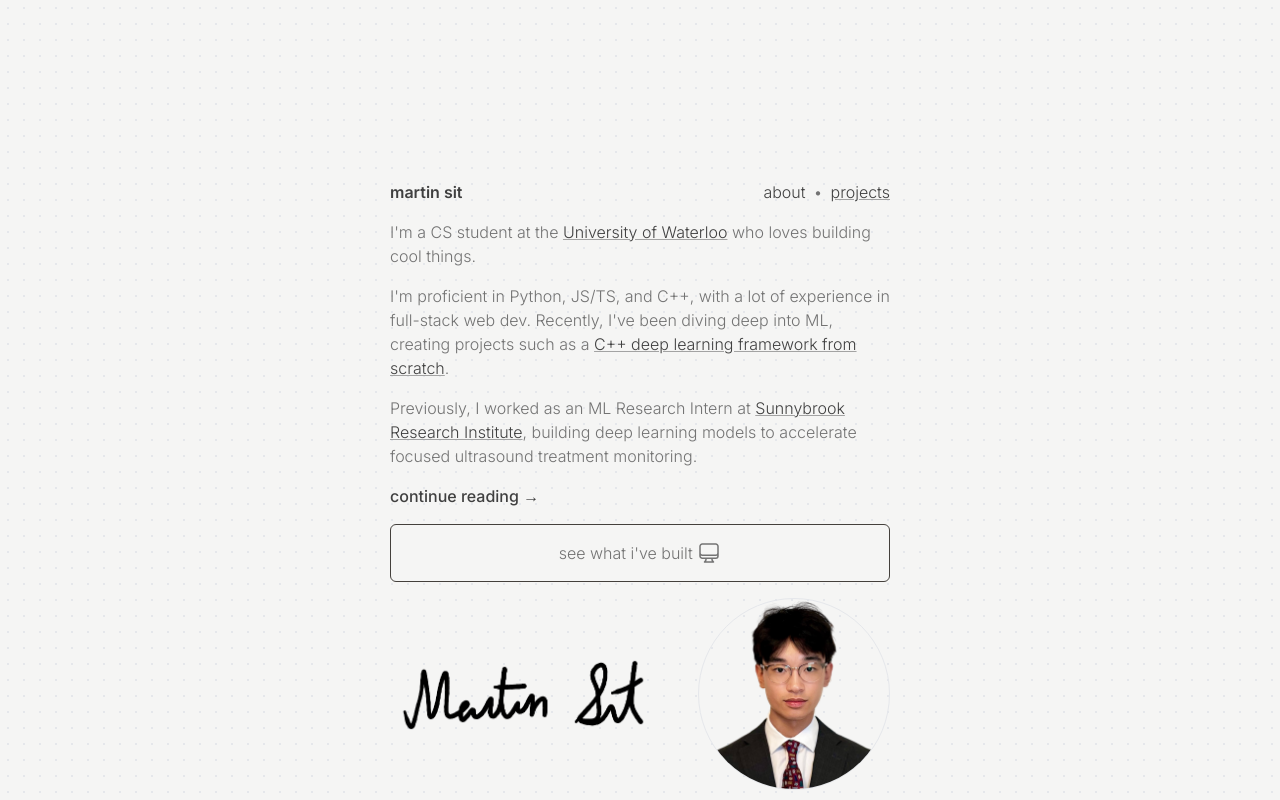
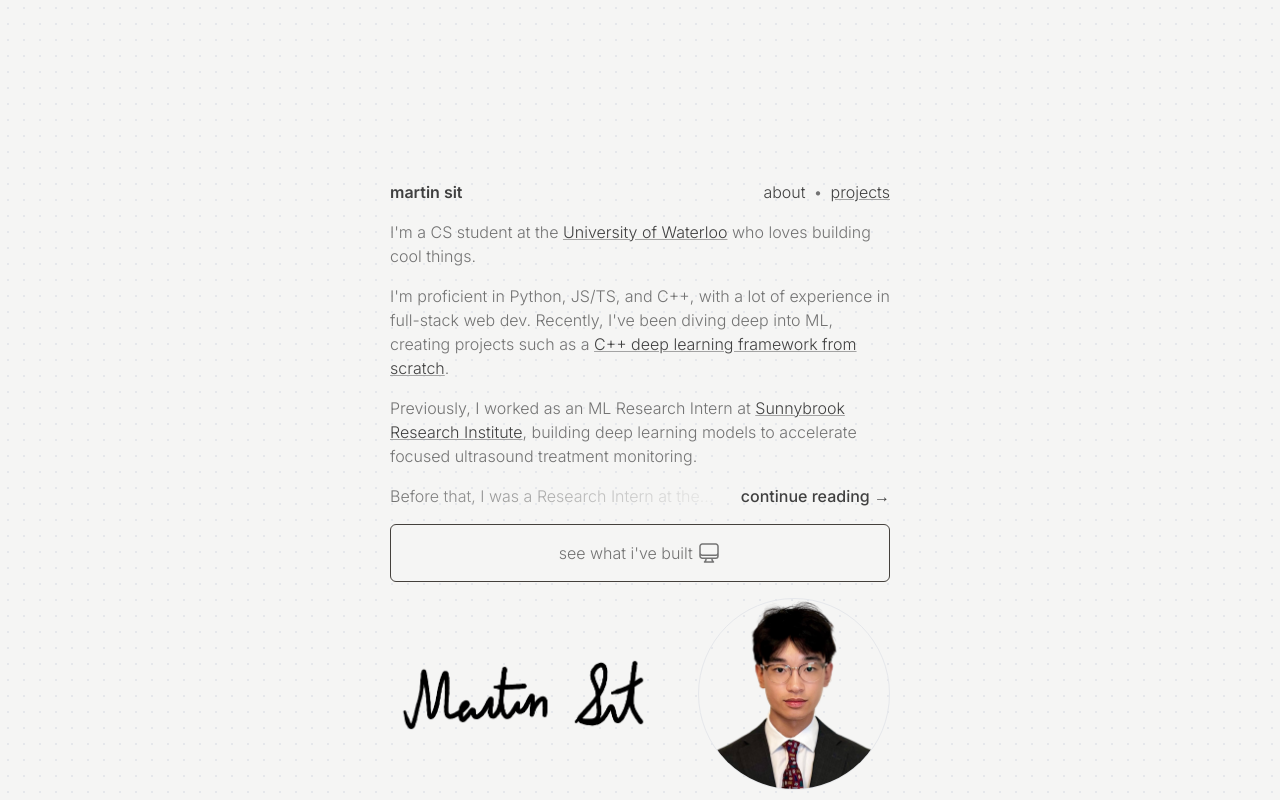
Before and after one commit to martin226/v2, a Next.js app: page / in a window 1280 px wide. Shown: the top 800 px of the page. Built offline with nearby package versions, Linux system fonts and the light colour scheme.

Commit message:
feat: include context before continue reading btn

```diff
--- a/src/app/page.js
+++ b/src/app/page.js
@@ -34,12 +34,18 @@ export default function About() {
         treatment monitoring.
       </p>
       {!isExpanded ? (
-        <button
-          className="text-neutral-700 font-medium text-left"
-          onClick={() => setIsExpanded(true)}
-        >
-          continue reading →
-        </button>
+        <div className="flex flex-row justify-between">
+          <span className="text-transparent bg-gradient-to-r bg-clip-text from-neutral-500 to-transparent line-clamp-1">
+            Before that, I was a Research Intern at the University of Waterloo
+            &hellip;{" "}
+          </span>
+          <button
+            className="text-neutral-700 font-medium text-right whitespace-nowrap"
+            onClick={() => setIsExpanded(true)}
+          >
+            continue reading →
+          </button>
+        </div>
       ) : (
         <>
           <p>
@@ -71,6 +77,12 @@ export default function About() {
             where among other things, I spearheaded the development of the event
             website and dashboard used by hundreds of participants.
           </p>
+          <button
+            className="text-neutral-700 font-medium text-left"
+            onClick={() => setIsExpanded(false)}
+          >
+            ← show less
+          </button>
         </>
       )}
       <NextLink
```
